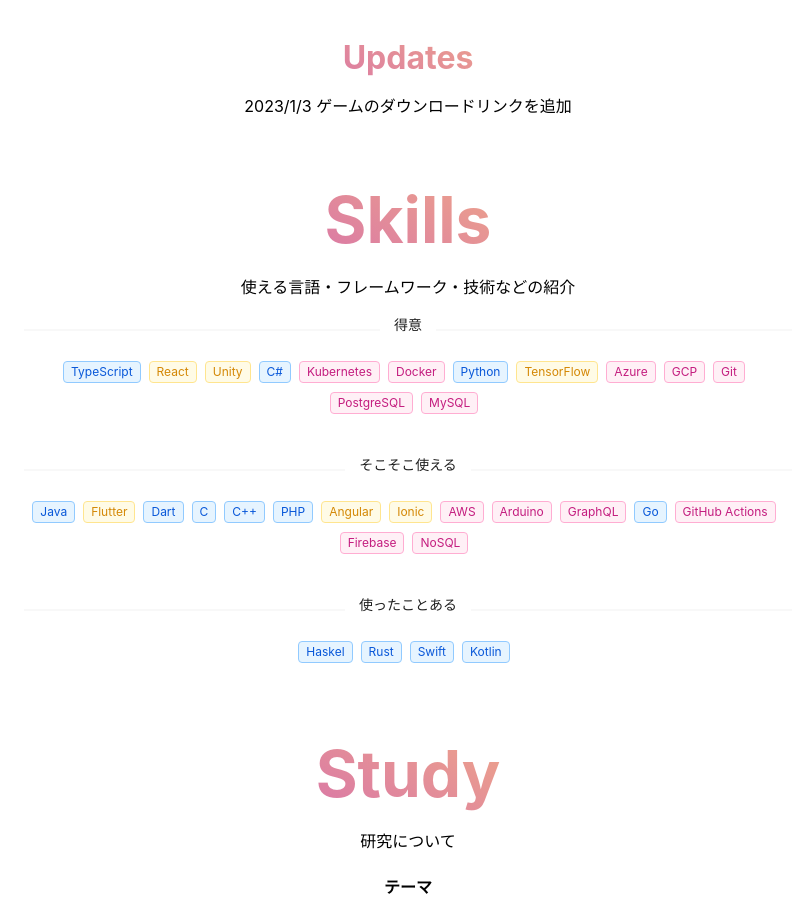
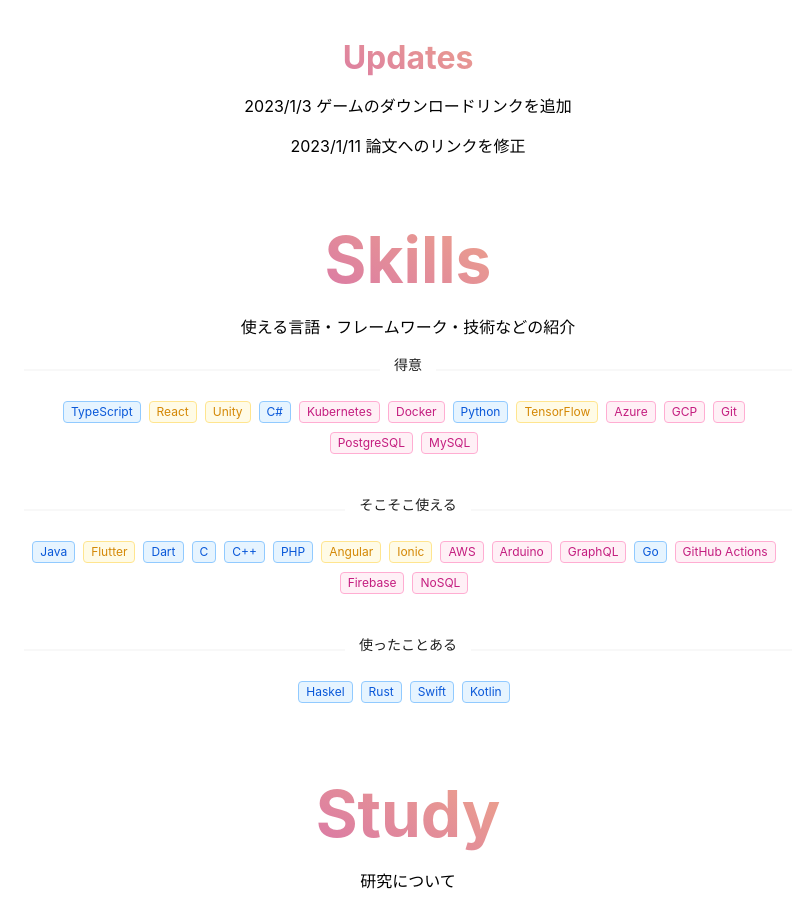
Before and after one commit to suzuki764/portfolio, a Next.js app: page / in a window 1280 px wide. Shown: the part 1040-1958 px from the top of the page, without its empty margins (232-1039 px from the left). Built offline with nearby package versions, Linux system fonts and the light colour scheme; no server answers.

Commit message:
更新情報を追加

```diff
--- a/components/About.tsx
+++ b/components/About.tsx
@@ -19,6 +19,7 @@ export function About() {
 
       <h4 className={styles.title}>Updates</h4>
       <p>2023/1/3 ゲームのダウンロードリンクを追加</p>
+      <p>2023/1/11 論文へのリンクを修正</p>
 
       <h3 className={styles.title}>Skills</h3>
       <p>使える言語・フレームワーク・技術などの紹介</p>
```
